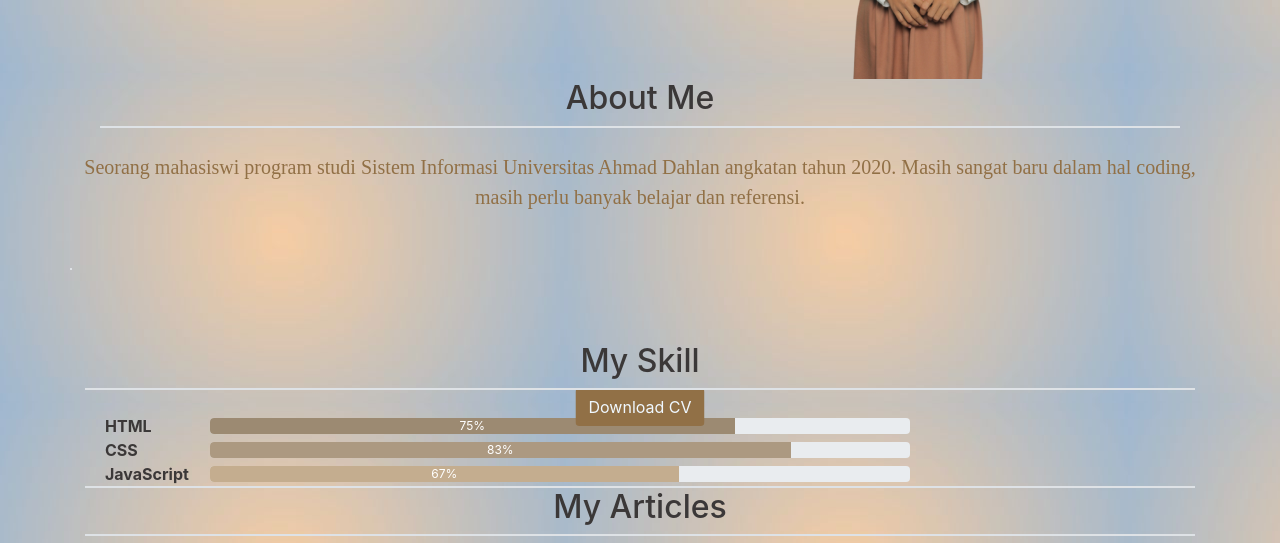
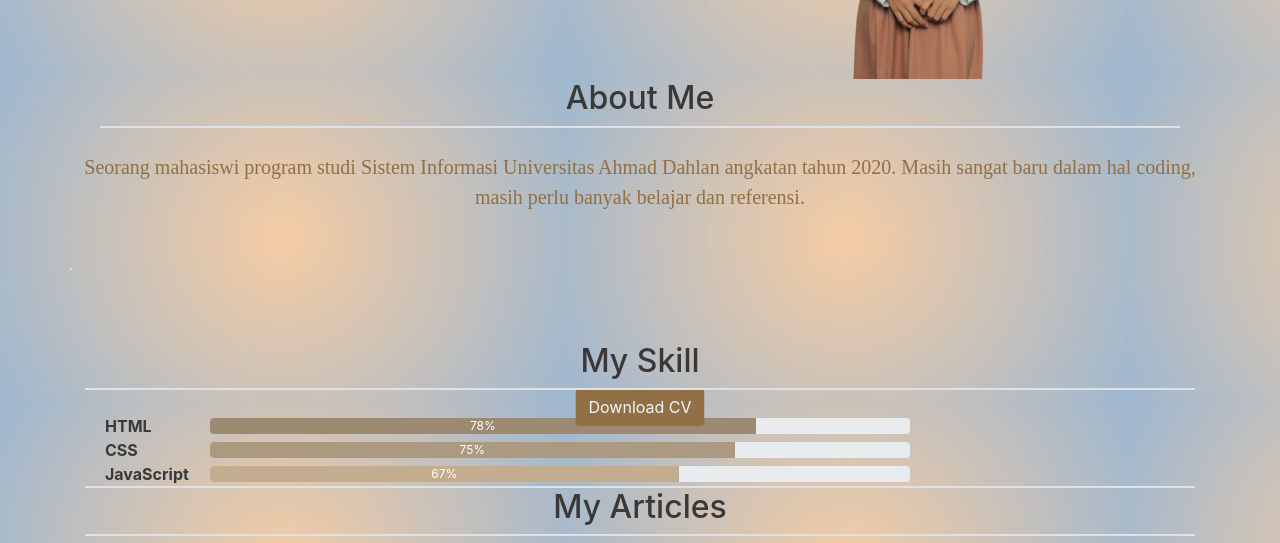
Before and after one commit to wenispr2703/Tekweb2022, a plain HTML site: page index.html in a window 1280 px wide. Shown: the part 257-800 px from the top of the page. Drawn offline with nearby package versions, Linux system fonts and the light colour scheme.

Commit message:
Update index.html

```diff
--- a/index.html
+++ b/index.html
@@ -81,7 +81,7 @@
                 <td class="jarak"><b>HTML</b></td>
                 <td style="width: 85%;">
                   <div class="progress">
-                    <div class="progress-bar bg-primary" style="width: 75%;">75%</div>
+                    <div class="progress-bar bg-primary" style="width: 78%;">78%</div>
                   </div>
                 </td>
               </tr>
@@ -89,7 +89,7 @@
                 <td class="jarak"><b>CSS</b></td>
                 <td style="width: 70%;">
                   <div class="progress">
-                    <div class="progress-bar bg-secondary" style="width: 83%;">83%</div>
+                    <div class="progress-bar bg-secondary" style="width: 75%;">75%</div>
                   </div>
                 </td>
               </tr>
```
